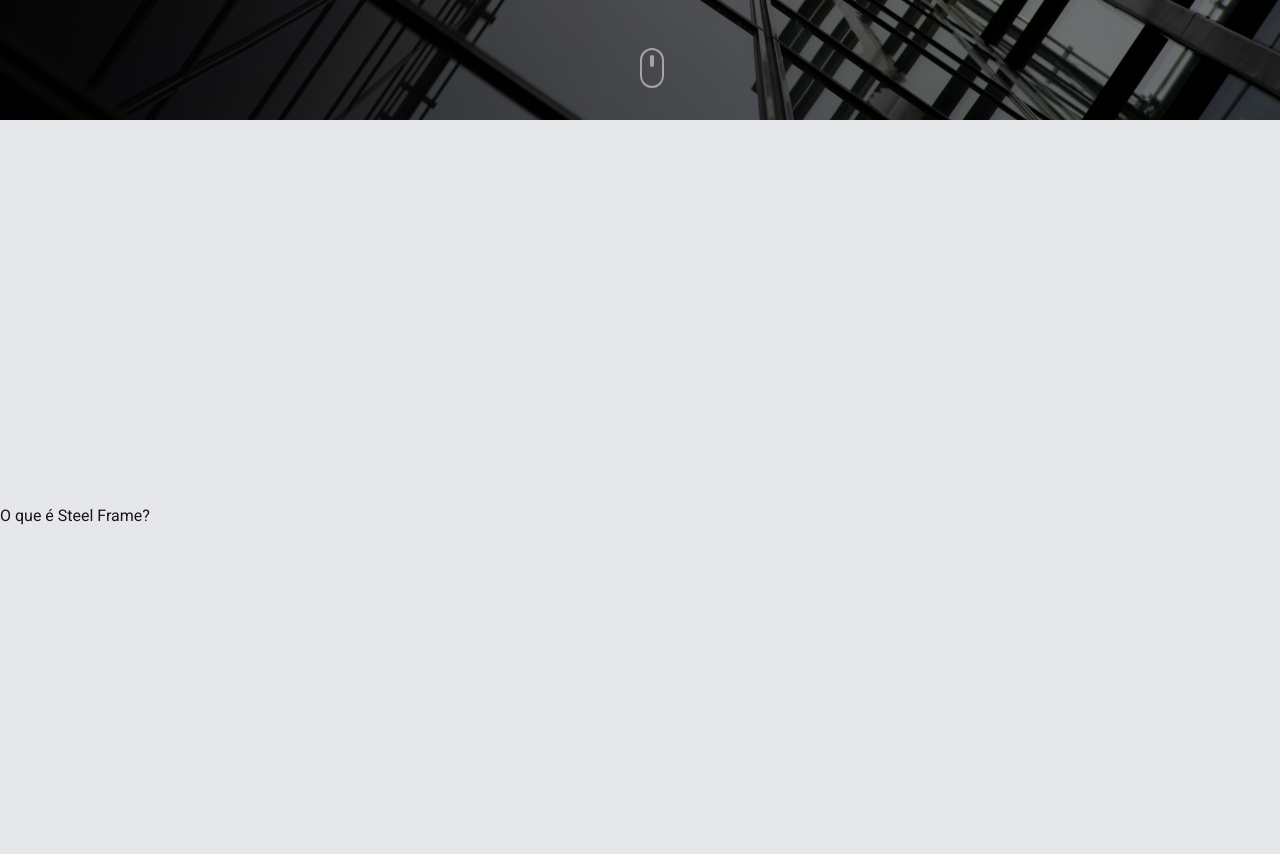
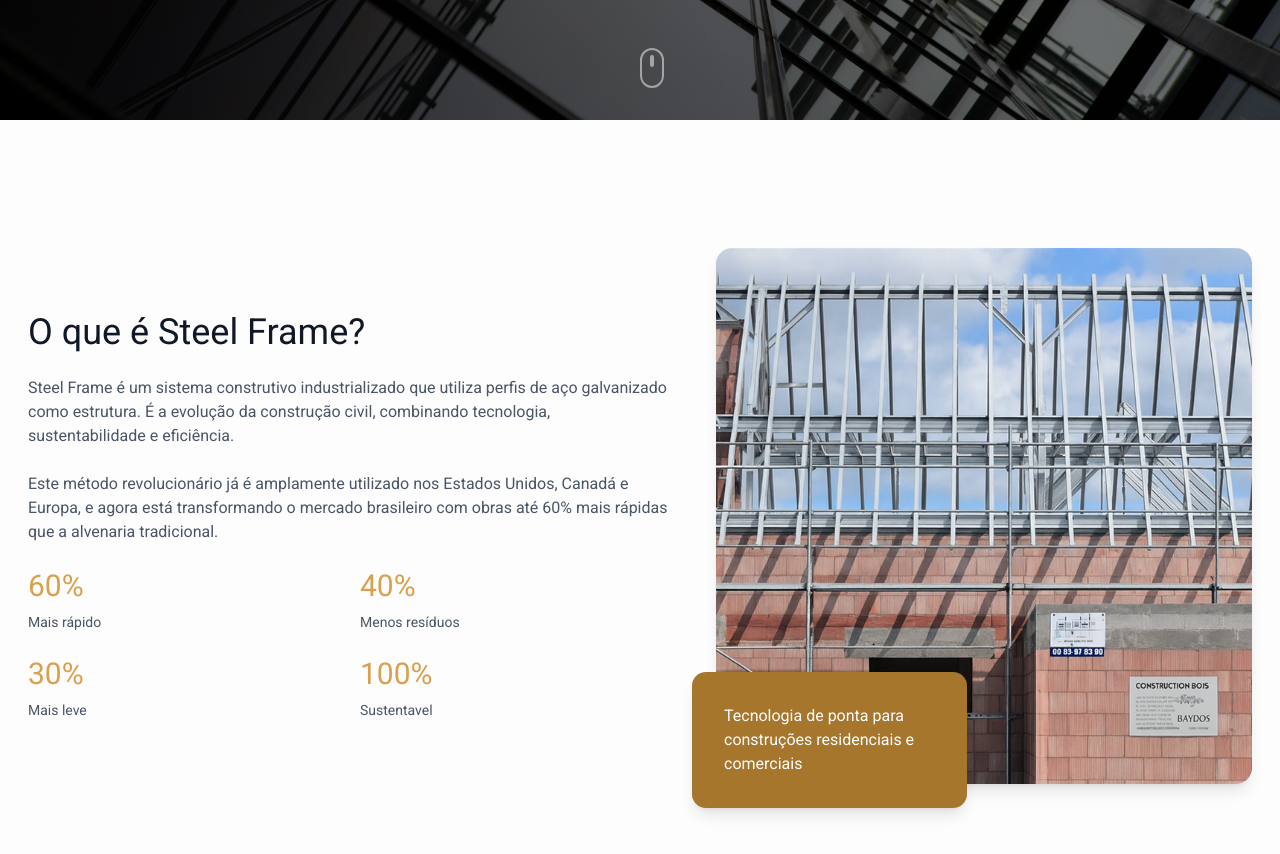
Before and after one commit to rafaelmjardim/vivance-project, a Next.js app: page / in a window 1280 px wide. Shown: the part 680-1534 px from the top of the page. Built offline with nearby package versions, Linux system fonts and the light colour scheme.

Commit message:
feat: implementa tela sobre stell frame

```diff
--- a/app/_components/aboutSteelFrame.tsx
+++ b/app/_components/aboutSteelFrame.tsx
@@ -1,7 +1,56 @@
+import Image from "next/image";
+import steelImage from "@/public/steel.png";
+
 export default function AboutStellFrame() {
   return (
-    <section className="bg-gray-200">
-      <h1 className="py-96">O que é Steel Frame?</h1>
+    <section className="py-32 bg-surface-inverse flex flex-col-reverse md:flex-row items-center justify-center gap-12 px-6">
+      <article className="grid gap-6 max-w-120 sm:max-w-120 md:max-w-90 xl:max-w-160">
+        <h1 className="text-3xl lg:text-4xl">O que é Steel Frame?</h1>
+        <p className="text-text-secundary text-md sm:text-base">
+          Steel Frame é um sistema construtivo industrializado que utiliza
+          perfis de aço galvanizado como estrutura. É a evolução da construção
+          civil, combinando tecnologia, sustentabilidade e eficiência.
+        </p>
+        <p className="text-text-secundary text-md sm:text-base">
+          Este método revolucionário já é amplamente utilizado nos Estados
+          Unidos, Canadá e Europa, e agora está transformando o mercado
+          brasileiro com obras até 60% mais rápidas que a alvenaria tradicional.
+        </p>
+
+        <div className="grid grid-cols-2 gap-6">
+          <div>
+            <h2 className="text-text-active text-3xl mb-2">60%</h2>
+            <p className="text-text-secundary text-sm">Mais rápido</p>
+          </div>
+          <div>
+            <h2 className="text-text-active text-3xl mb-2">40%</h2>
+            <p className="text-text-secundary text-sm">Menos resíduos</p>
+          </div>
+          <div>
+            <h2 className="text-text-active text-3xl mb-2">30%</h2>
+            <p className="text-text-secundary text-sm">Mais leve</p>
+          </div>
+          <div>
+            <h2 className="text-text-active text-3xl mb-2">100%</h2>
+            <p className="text-text-secundary text-sm">Sustentavel</p>
+          </div>
+        </div>
+      </article>
+
+      <div className="relative max-w-87 sm:max-w-120 lg:max-w-134 shadow-lg rounded-2xl">
+        <Image
+          src={steelImage}
+          alt="Imagem casa feita em steel frame"
+          width={640}
+          className="rounded-2xl"
+        />
+
+        <div className="absolute -bottom-6 -left-6 w-fit bg-surface-primary shadow-lg p-8 rounded-[.875rem]">
+          <h2 className="text-md sm:text-base text-text-inverse max-w-52.75">
+            Tecnologia de ponta para construções residenciais e comerciais
+          </h2>
+        </div>
+      </div>
     </section>
   );
 }
--- a/app/globals.css
+++ b/app/globals.css
@@ -16,13 +16,15 @@
   --surface-enabled-primary: #ffedd4;
 
   --text-default: #101828;
-  --text-secundary: #101828;
+  --text-secundary: #4a5565;
   --text-inverse: #fdfdfd;
   --text-inverse-secundary: #eeeeee;
   --text-active: #daa04e;
 
   --icon-active: #daa04e;
   --icon-inverse: #fdfdfd;
+
+  --text-md: 0.875rem;
 }
 
 @theme inline {
@@ -46,10 +48,12 @@
 
   --color-icon-active: var(--icon-active);
   --color-icon-inverse: var(--icon-inverse);
+
+  --text-md: var(--text-md);
 }
 
 body {
   background: var(--background);
-  color: var(--foreground);
+  color: var(--text-default);
   font-family: var(--font-roboto-sans);
 }
```
